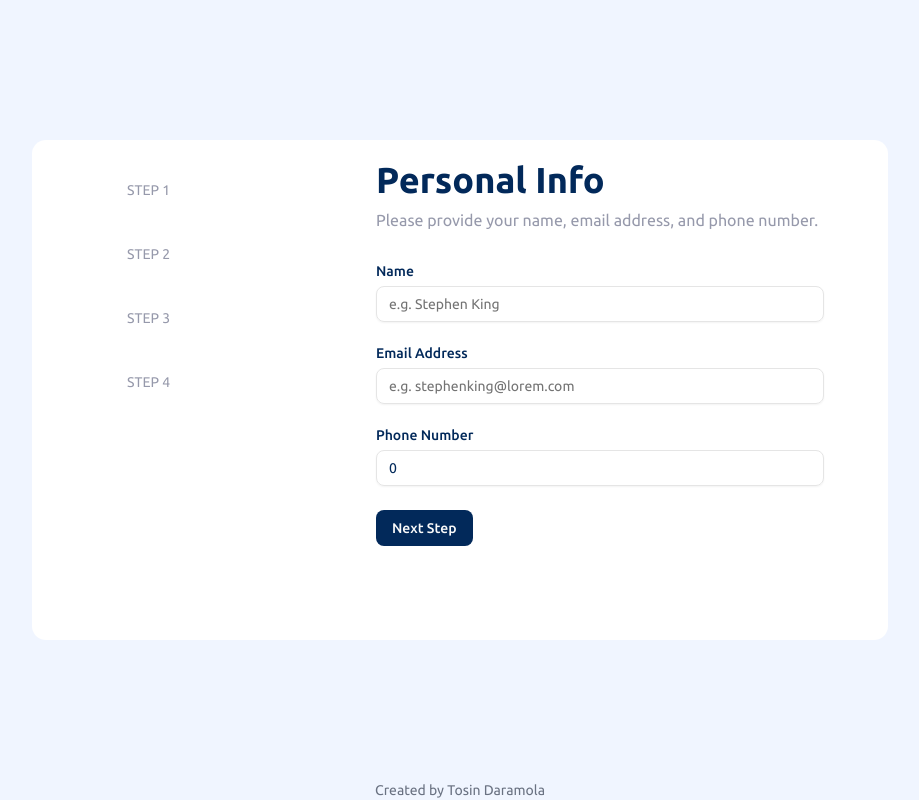
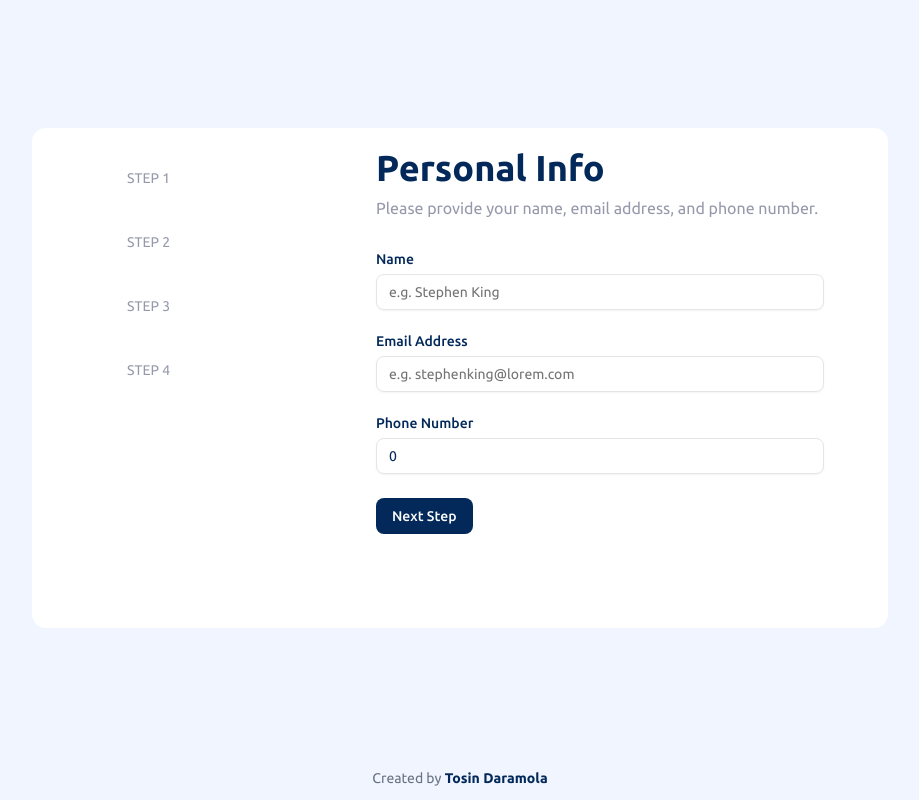
Before and after one commit to Heph-zibah/mullti-step-form, a Next.js app: page / in a window 1280 px wide. Shown: the whole page, without its empty margins (180-1099 px from the left). Built offline with nearby package versions, Linux system fonts and the light colour scheme.

Commit message:
worked on the footer

```diff
--- a/src/components/custom/Footer.tsx
+++ b/src/components/custom/Footer.tsx
@@ -2,11 +2,11 @@ import React from 'react'
 
 const Footer = () => {
   return (
-    <footer className="text-center">
+    <footer className="text-center my-3">
       <p className="text-sm text-gray-500 dark:text-gray-400">
         Created by{" "}
         <a
-          className=""
+          className="text-[var(--blue-950)] font-bold hover:underline"
           href="https://www.frontendmentor.io/profile/Heph-zibah"
           target="_blank"
           rel="noopener noreferrer"
```
